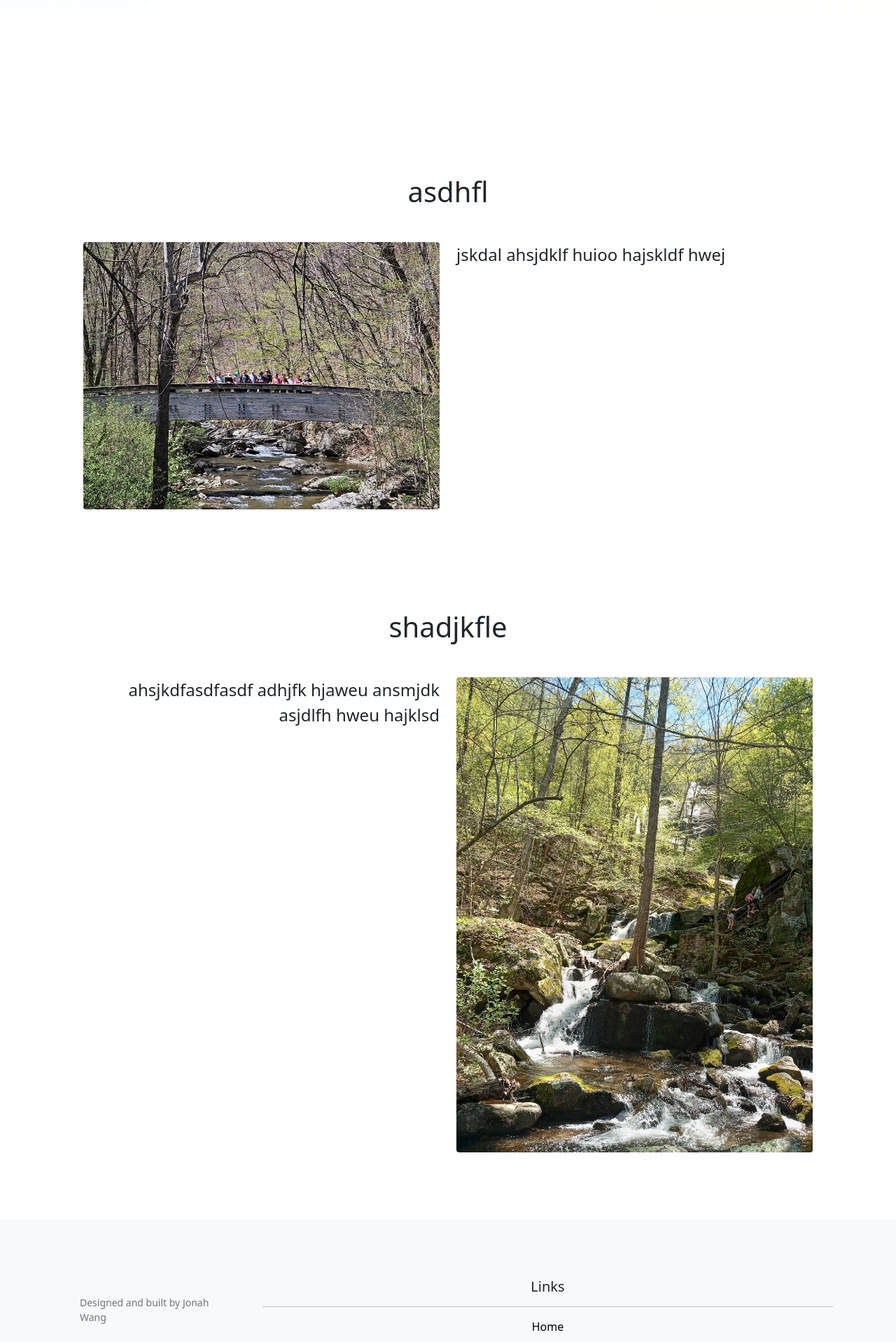
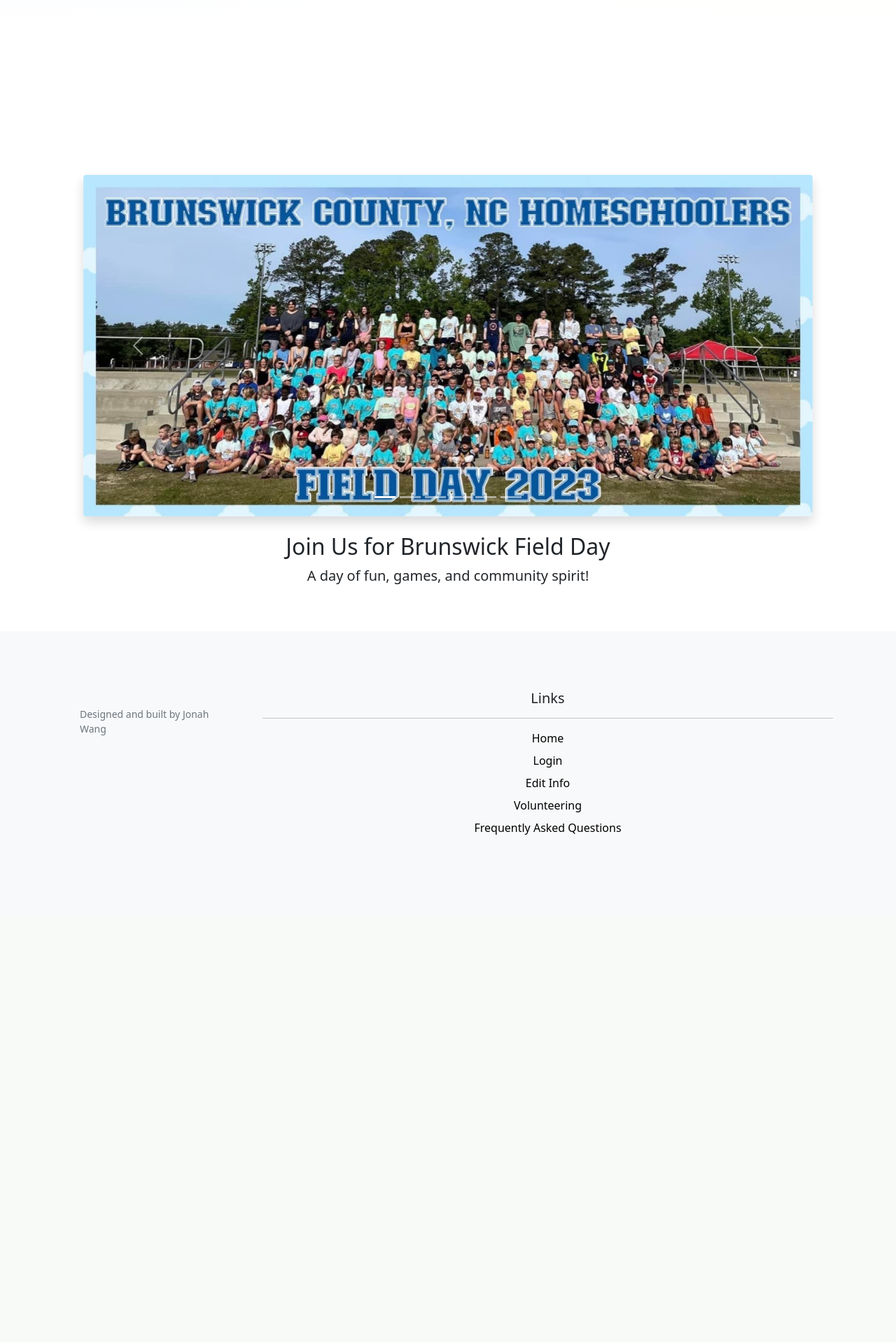
Before and after one commit to AjaxAcheles/BWFieldDay, a Flask app: page / in a window 1280 px wide. Shown: the part 622-2540 px from the top of the page at 70% size. After the commit the page ends 1815 px from the top, so only its background shows below. Run offline with Flask 3, Linux system fonts and the light colour scheme.

Commit message:
added a carousel to the home page

```diff
--- a/templates/home.html
+++ b/templates/home.html
@@ -8,48 +8,66 @@
 
 {% block content %}
 <div class="container-fluid pt-5 mt-5">
-  <h1 class="mb-5 text-center fs-1">asdhfl</h1>
-  <!--begining of math row-->
-  <div class="row mb-5 pb-5">
-    <div class="col-lg-1 col-2"></div><!--for spacing-->
+  <!-- Bootstrap Carousel -->
+  <div class="row justify-content-center">
+    <div class="col-md-10">
+      <div id="fieldDayCarousel" class="carousel slide" data-bs-ride="carousel">
+        <!-- Carousel Indicators -->
+        <div class="carousel-indicators">
+          <button type="button" data-bs-target="#fieldDayCarousel" data-bs-slide-to="0" class="active" aria-current="true" aria-label="Slide 1"></button>
+          <button type="button" data-bs-target="#fieldDayCarousel" data-bs-slide-to="1" aria-label="Slide 2"></button>
+          <button type="button" data-bs-target="#fieldDayCarousel" data-bs-slide-to="2" aria-label="Slide 3"></button>
+          <button type="button" data-bs-target="#fieldDayCarousel" data-bs-slide-to="3" aria-label="Slide 4"></button>
+          <button type="button" data-bs-target="#fieldDayCarousel" data-bs-slide-to="4" aria-label="Slide 5"></button>
+          <button type="button" data-bs-target="#fieldDayCarousel" data-bs-slide-to="5" aria-label="Slide 6"></button>
+        </div>
 
-    <!--begining of math photo col-->
-    <div class="col-lg-5 d-none d-lg-block">
-      <img class="rounded img-full-x" src="{{url_for('static', filename='GroupOnBridge.jpg')}}">
-    </div><!--end of math photo col-->
+        <!-- Carousel Items -->
+        <div class="carousel-inner rounded shadow">
 
-    <!--begining of math text col-->
-    <div class="col-lg-5 col-8">
-      <p class="fs-4 text-start">
-        jskdal ahsjdklf huioo hajskldf hwej
-      </p>
-    </div><!--end of math text-->
+          <div class="carousel-item active">
+            <img src="{{url_for('static', filename='FD2023groupphoto.jpg')}}" class="d-block w-100" alt="Field Day Event">
+          </div>
 
-    <div class="col-lg-1 col-2"></div><!--for spacing-->
-  </div> <!--end of math row-->
+          <div class="carousel-item">
+            <img src="{{url_for('static', filename='caitlynlogan.jpg')}}" class="d-block w-100" alt="Field Day Event">
+          </div>
+
+          <div class="carousel-item">
+            <img src="{{url_for('static', filename='momsgroupphoto.jpg')}}" class="d-block w-100" alt="Field Day Event">
+          </div>
+
+          <div class="carousel-item">
+            <img src="{{url_for('static', filename='solefreerunningbackflip.jpg')}}" class="d-block w-100" alt="Field Day Event">
+          </div>
+
+          <div class="carousel-item">
+            <img src="{{url_for('static', filename='westonspongerace.jpg')}}" class="d-block w-100" alt="Field Day Event">
+          </div>
+
+          <div class="carousel-item">
+            <img src="{{url_for('static', filename='tugofwar.jpg')}}" class="d-block w-100" alt="Field Day Event">
+          </div>
+        </div>
 
 
+        <!-- Carousel Controls -->
+        <button class="carousel-control-prev" type="button" data-bs-target="#fieldDayCarousel" data-bs-slide="prev">
+          <span class="carousel-control-prev-icon" aria-hidden="true"></span>
+          <span class="visually-hidden">Previous</span>
+        </button>
+        <button class="carousel-control-next" type="button" data-bs-target="#fieldDayCarousel" data-bs-slide="next">
+          <span class="carousel-control-next-icon" aria-hidden="true"></span>
+          <span class="visually-hidden">Next</span>
+        </button>
+      </div>
 
-  <h1 class="pt-5 my-5 text-center fs-1">shadjkfle</h1>
-  <div class="row mb-5 pb-5">
-    <div class="col-lg-1 col-2"></div><!--for spacing-->
-
-    <!--begining of coding text col-->
-    <div class="col-lg-5 col-8">
-      <p class="fs-4 text-end">
-        ahsjkdfasdfasdf adhjfk hjaweu ansmjdk asjdlfh hweu hajklsd
-      </p>
-    </div><!--end of coding text-->
-
-
-    <!--begining of coding photo col-->
-    <div class="col-lg-5 d-none d-lg-block">
-      <img class="rounded img-full-x" src="{{url_for('static', filename='Waterfall.jpg')}}">
-    </div><!--end of coding photo col-->
-
-    <div class="col-lg-1 col-2"></div><!--for spacing-->
-  </div> <!--end of coding row-->
-
-
+      <!-- Optional: Additional content below the carousel -->
+      <div class="mt-4 text-center">
+        <h2>Join Us for Brunswick Field Day</h2>
+        <p class="lead">A day of fun, games, and community spirit!</p>
+      </div>
+    </div>
+  </div>
 </div><!--end of fluid container-->
 {% endblock %}
```
Also changed, not shown: static/FD2023groupphoto.jpg (added), static/GroupOnBridge.jpg (deleted), static/Waterfall.jpg (deleted), static/caitlynlogan.jpg (added), static/momsgroupphoto.jpg (added), static/solefreerunningbackflip.jpg (added), static/tugofwar.jpg (added), volunteers.db, 1 other file.
